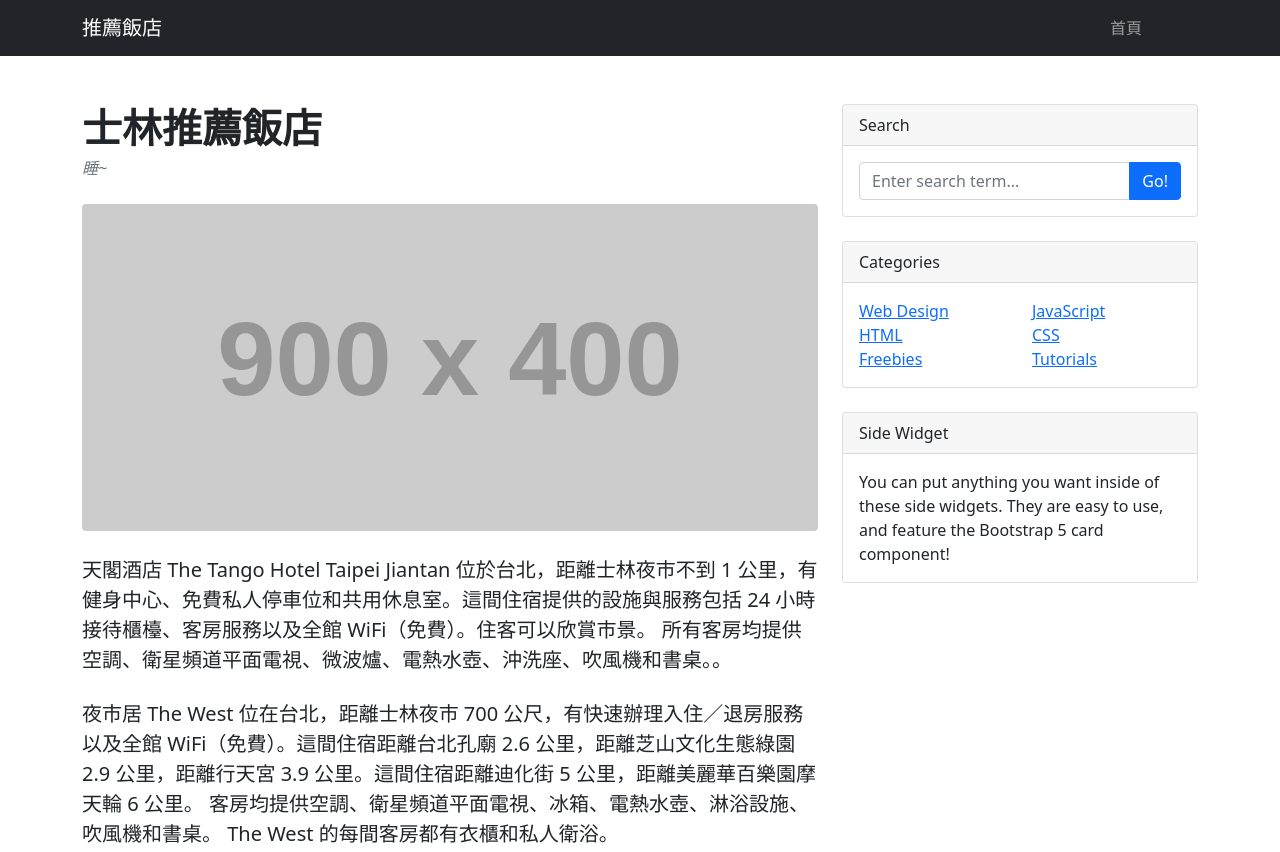
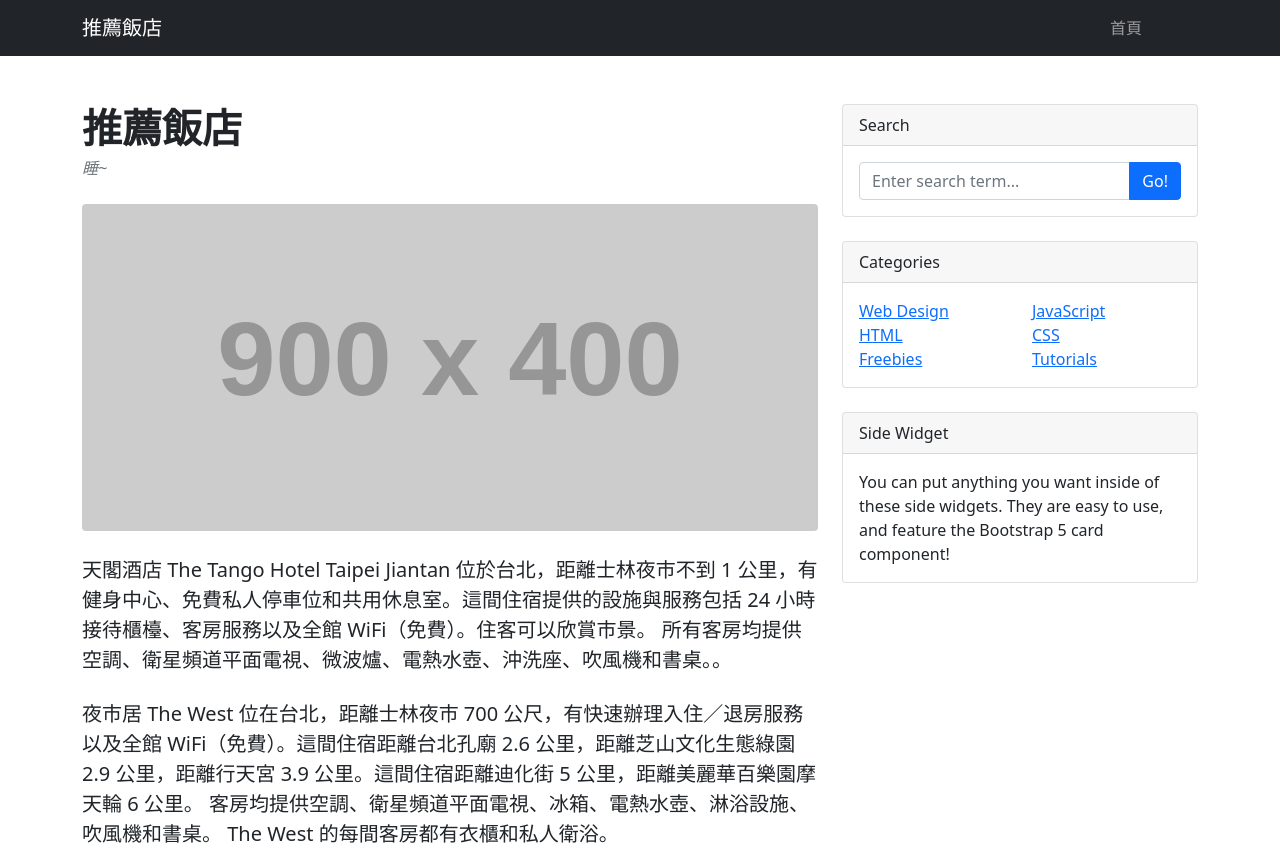
Before and after one commit to kuopoting/k34, a plain HTML site: page index.html in a window 1280 px wide. Shown: the top 852 px of the page. Drawn offline with nearby package versions, Linux system fonts and the light colour scheme; placeholder pictures from the web are drawn by us.

Commit message:
Update index.html

```diff
--- a/index.html
+++ b/index.html
@@ -36,7 +36,7 @@
                         <!-- Post header-->
                         <header class="mb-4">
                             <!-- Post title-->
-                            <h1 class="fw-bolder mb-1">士林推薦飯店</h1>
+                            <h1 class="fw-bolder mb-1">推薦飯店</h1>
                             <!-- Post meta content-->
                             <div class="text-muted fst-italic mb-2">睡~</div>
                             <!-- Post categories-->
```
